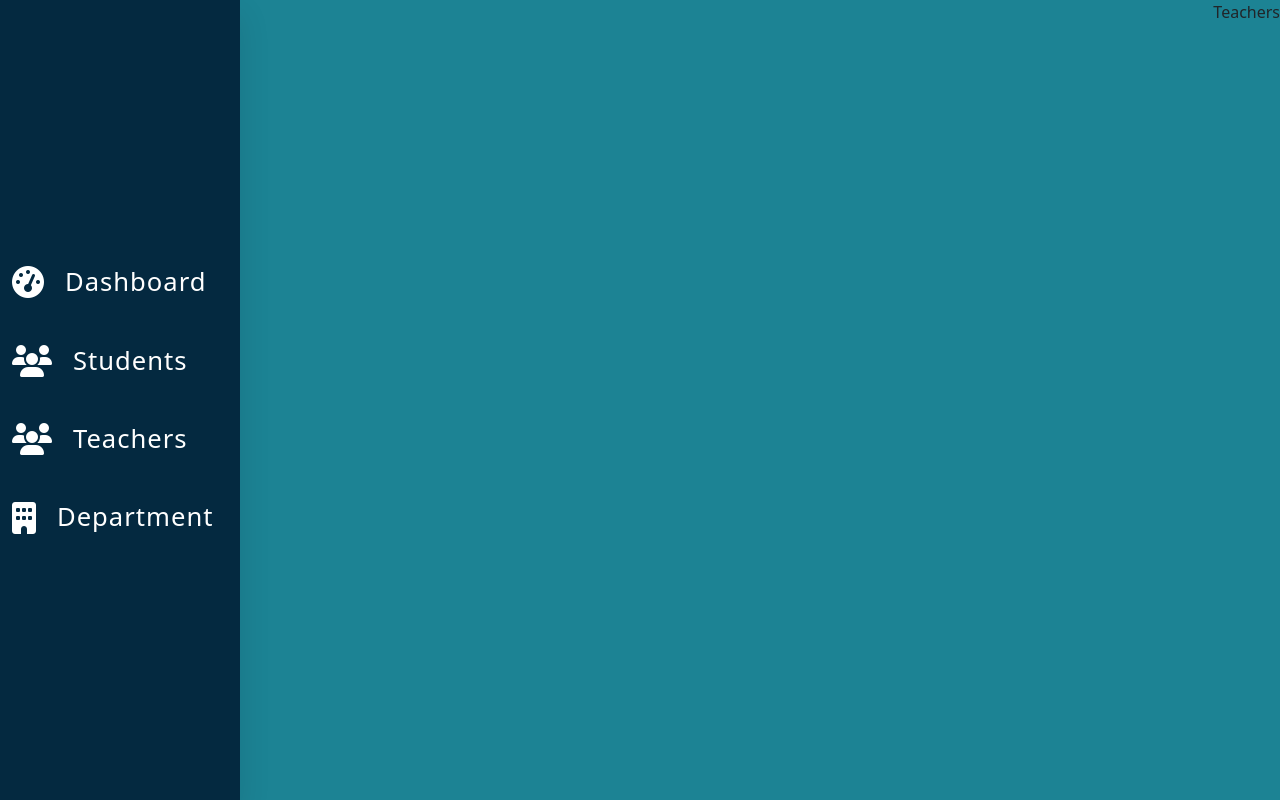
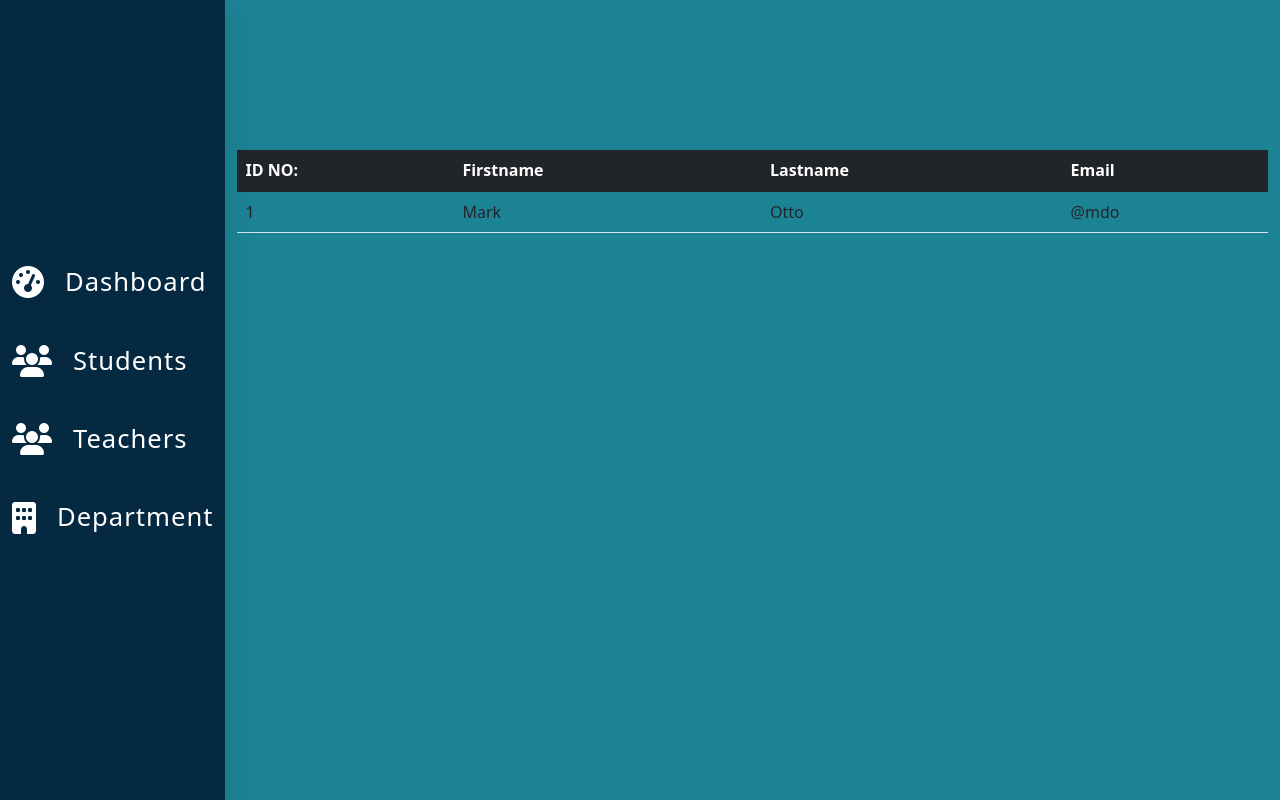
Before and after one commit to Zavi254/Elimu_Management-System, a React (Create React App) app in the folder frontend/: page /teachers in a window 1280 px wide. Built offline with nearby package versions, Linux system fonts and the light colour scheme; the HTML template or start-up script is replaced by a standard one.

Commit message:
Added the Teachers sample Table

```diff
--- a/frontend/src/Teachers.jsx
+++ b/frontend/src/Teachers.jsx
@@ -2,7 +2,26 @@ import React from 'react'
 
 const Teachers = () => {
   return (
-    <div>Teachers</div>
+    <div className="container" style={{marginTop:'150px'}}>
+      <table className="table">
+        <thead className="table-dark">
+          <tr>
+            <th>ID NO:</th>
+            <th>Firstname</th>
+            <th>Lastname</th>
+            <th>Email</th>
+          </tr>
+        </thead>
+        <tbody>
+          <tr>
+            <td>1</td>
+            <td>Mark</td>
+            <td>Otto</td>
+            <td>@mdo</td>
+          </tr>
+        </tbody>
+      </table>
+    </div>
   )
 }
 
```
